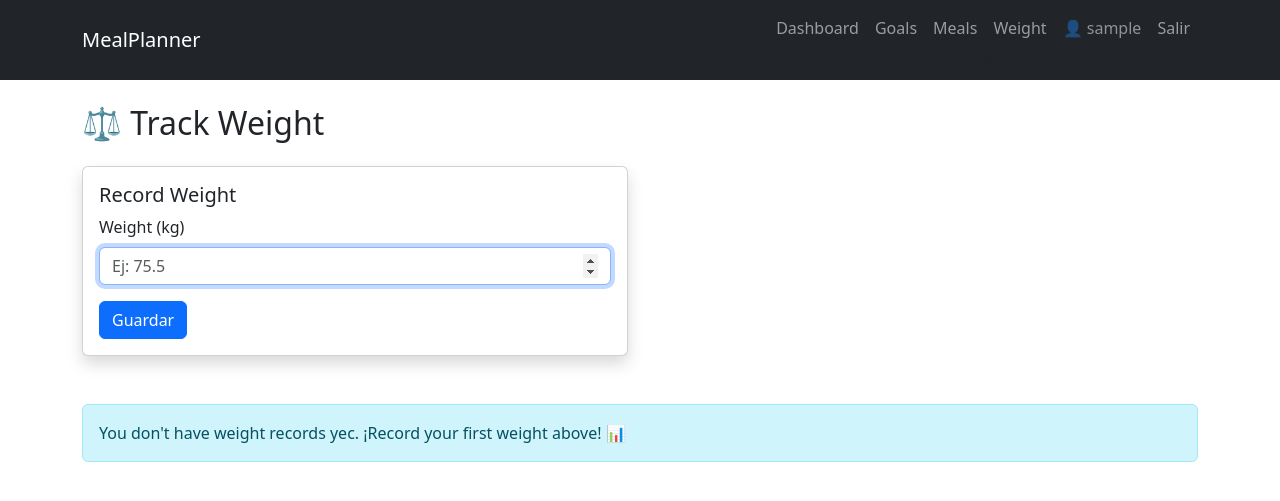
After one commit to xvmendozam-709/mealplanner, a Flask app: page /weight in a window 1280 px wide. The commit adds this page. Shown: the top 501 px of the page. Run offline with Flask 3, Linux system fonts and the light colour scheme; the visitor is signed in with stand-in values (Sample User, id 1); data that the repository does not hold is empty.

Commit message:
add weight tracker

```diff
--- a/app.py
+++ b/app.py
@@ -57,13 +57,6 @@ def register():
         )
         db.commit()
 
-        # Iniciar sesión automáticamente
-        user = db.execute("SELECT * FROM users WHERE username = ?", (username,)).fetchone()
-        session["user_id"] = user["id"]
-        session["username"] = user["username"]
-
-        return redirect("/")
-
     return render_template("register.html")
 
 
@@ -77,16 +70,16 @@ def login():
         password = request.form.get("password")
 
         if not username:
-            return render_template("login.html", error="Debe ingresar un usuario")
+            return render_template("login.html", error="Must enter a user")
         if not password:
-            return render_template("login.html", error="Debe ingresar una contraseña")
+            return render_template("login.html", error="Must enter a password")
 
         # Verificar credenciales
         db = get_db()
         user = db.execute("SELECT * FROM users WHERE username = ?", (username,)).fetchone()
 
         if user is None or not check_password_hash(user["hash"], password):
-            return render_template("login.html", error="Usuario o contraseña incorrectos")
+            return render_template("login.html", error="User or passwoord incorrect")
 
         # Iniciar sesión
         session["user_id"] = user["id"]
@@ -128,17 +121,11 @@ def index():
         (user_id,)
     ).fetchone()
 
-    # Obtener peso actual
-    current_weight = db.execute(
-        "SELECT weight_kg FROM weight WHERE user_id = ? ORDER BY id DESC LIMIT 1",
-        (user_id,)
-    ).fetchone()
 
     return render_template(
         "index.html",
         goal=goal,
         today=today_totals,
-        weight=current_weight
     )
 
 
@@ -229,7 +216,34 @@ def meals():
 
     return render_template("meals.html", foods=foods, meals=meals_list)
 
+@app.route("/weight", methods=["GET", "POST"])
+@login_required
+def weight():
+    db = get_db()
+    user_id = session["user_id"]
 
+    if request.method == "POST":
+        weight_kg = float(request.form.get("weight_kg"))
+
+        db.execute(
+            "INSERT INTO weight (user_id, weight_kg) VALUES (?, ?)",
+            (user_id, weight_kg)
+        )
+        db.commit()
+        return redirect("/weight")
+
+    # GET - últimos 30 registros
+    history = db.execute(
+        """
+        SELECT * FROM weight
+        WHERE user_id = ?
+        ORDER BY recorded_at DESC
+        LIMIT 30
+        """,
+        (user_id,)
+    )
+
+    return render_template("weight.html", history=history)
 
 if __name__ == "__main__":
     app.run(debug=True)
--- a/templates/layout.html
+++ b/templates/layout.html
@@ -34,6 +34,9 @@
                         <a class="nav-link" href="{{ url_for('meals') }}">Meals</a>
                     </li>
                     <li class="nav-item">
+                        <a class="nav-link" href="{{ url_for('weight') }}">Weight</a>ß
+                    </li>
+                    <li class="nav-item">
                         <span class="nav-link text-white-50">👤 {{ session.username }}</span>
                     </li>
                     <li class="nav-item">
--- /dev/null
+++ b/templates/weight.html
@@ -0,0 +1,82 @@
+{% extends "layout.html" %}
+
+{% block title %}Weight{% endblock %}
+
+{% block main %}
+<h2 class="mb-4">⚖️ Track Weight</h2>
+
+<div class="row">
+    <div class="col-md-6">
+        <div class="card shadow mb-4">
+            <div class="card-body">
+                <h5 class="card-title">Record Weight</h5>
+                <form method="post">
+                    <div class="mb-3">
+                        <label class="form-label">Weight (kg)</label>
+                        <input type="number" step="0.1" name="weight_kg" class="form-control" placeholder="Ej: 75.5"
+                            required autofocus>
+                    </div>
+                    <button type="submit" class="btn btn-primary">Guardar</button>
+                </form>
+            </div>
+        </div>
+    </div>
+
+    <div class="col-md-6">
+        {% set weight_list = history|list %}
+        {% if weight_list %}
+        <div class="card shadow">
+            <div class="card-body">
+                <h5 class="card-title">Actual Weight</h5>
+                <h2 class="text-primary">{{ "%.1f"|format(weight_list[0]["weight_kg"]) }} kg</h2>
+                <small class="text-muted">{{ weight_list[0]["recorded_at"][:10] }}</small>
+            </div>
+        </div>
+        {% endif %}
+    </div>
+</div>
+
+{% if weight_list %}
+<div class="card shadow mt-4">
+    <div class="card-body">
+        <h5 class="card-title">Record (Last 30 records)</h5>
+        <div class="table-responsive">
+            <table class="table table-striped">
+                <thead>
+                    <tr>
+                        <th>Date</th>
+                        <th>Weight (kg)</th>
+                        <th>Change</th>
+                    </tr>
+                </thead>
+                <tbody>
+                    {% for record in weight_list %}
+                    <tr>
+                        <td>{{ record["recorded_at"][:10] }}</td>
+                        <td>{{ "%.1f"|format(record["weight_kg"]) }}</td>
+                        <td>
+                            {% if loop.index < weight_list|length %} {% set diff=record["weight_kg"] -
+                                weight_list[loop.index]["weight_kg"] %} {% if diff> 0 %}
+                                <span class="text-danger">+{{ "%.1f"|format(diff) }}</span>
+                                {% elif diff < 0 %} <span class="text-success">{{ "%.1f"|format(diff) }}</span>
+                                    {% else %}
+                                    <span class="text-muted">0.0</span>
+                                    {% endif %}
+                                    {% else %}
+                                    <span class="text-muted">-</span>
+                                    {% endif %}
+                        </td>
+                    </tr>
+                    {% endfor %}
+                </tbody>
+            </table>
+        </div>
+    </div>
+</div>
+{% else %}
+<div class="alert alert-info mt-4">
+    You don't have weight records yec. ¡Record your first weight above! 📊
+</div>
+{% endif %}
+
+{% endblock %}
```
